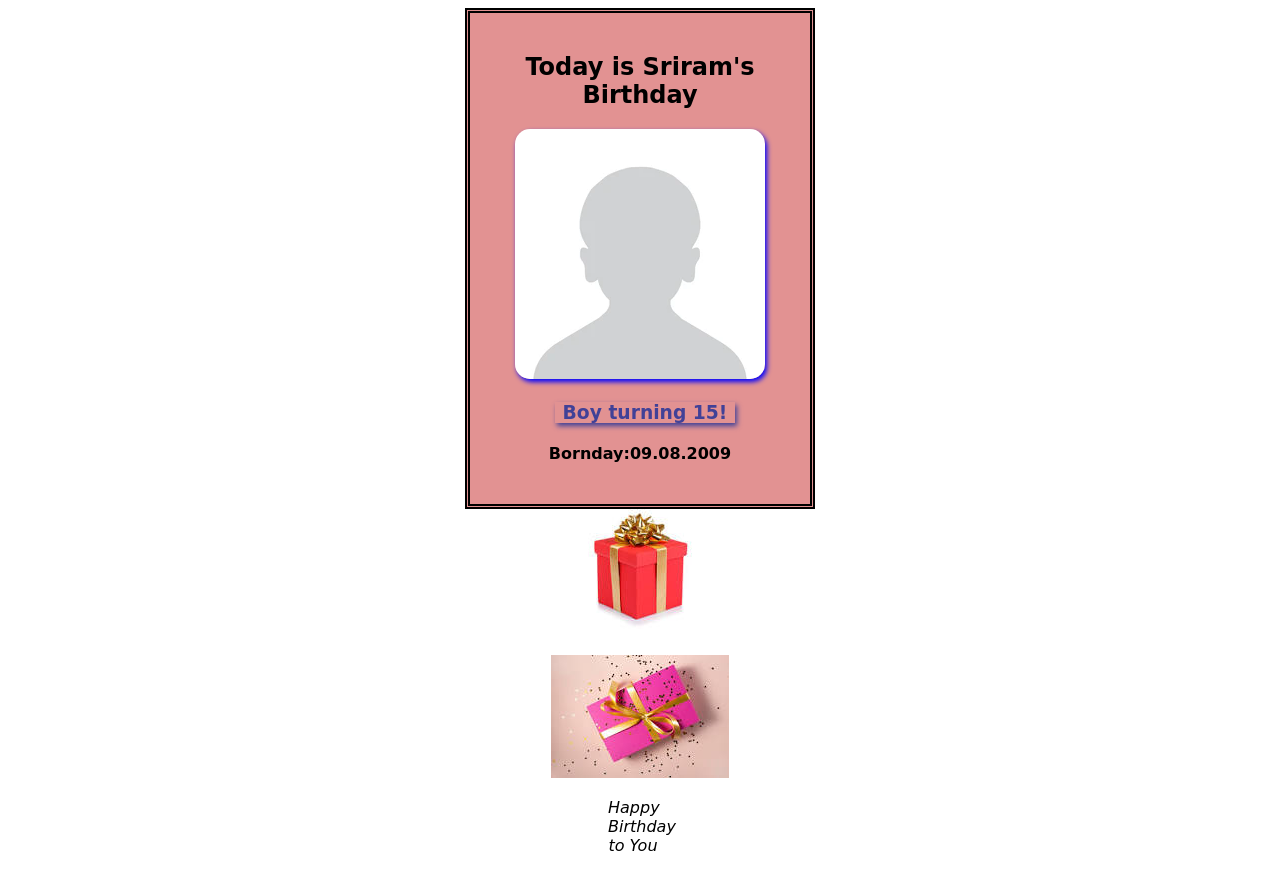
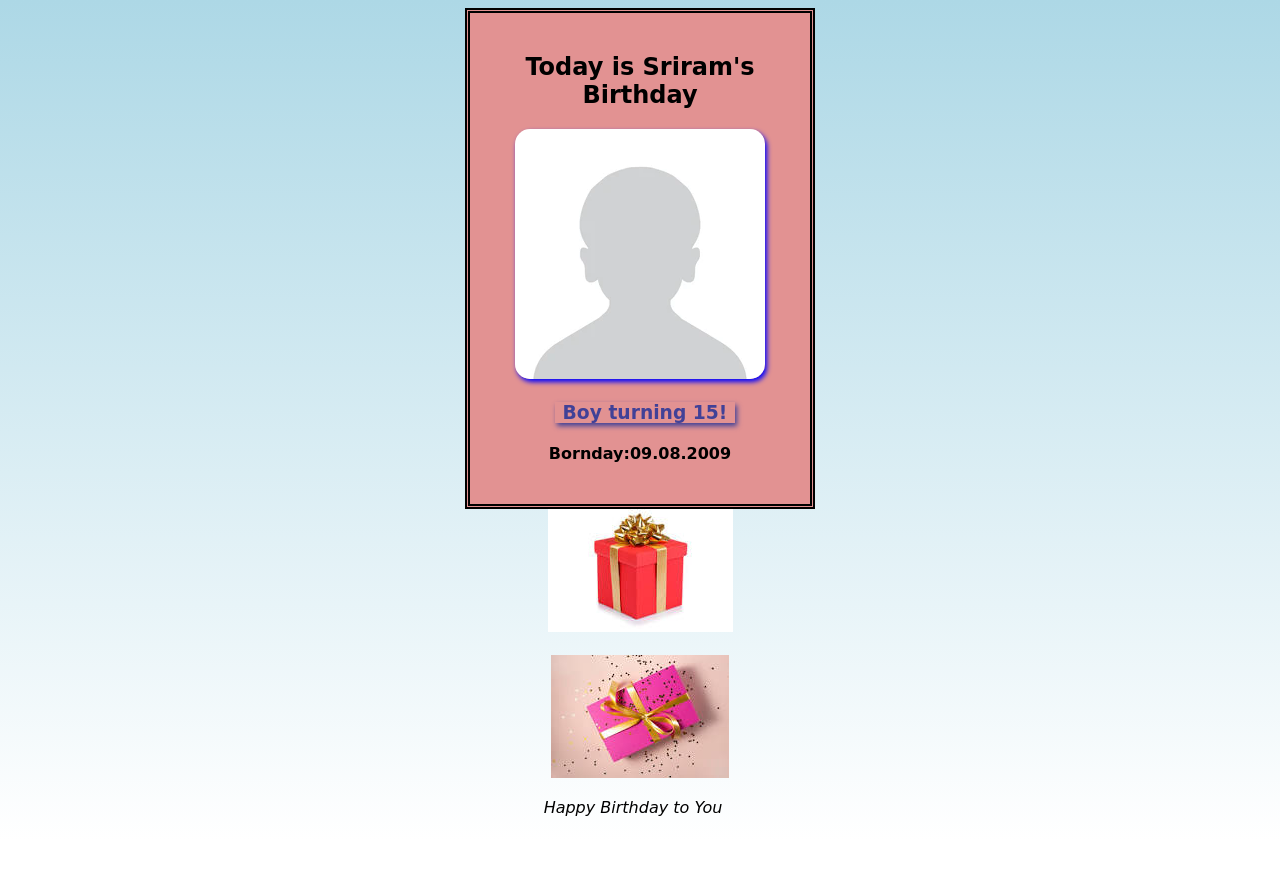
Before and after one commit to priyavarshini-mediwave/BirthdayGift, a plain HTML site: page app/index.html in a window 1280 px wide. After the commit the page ends 841 px from the top, so only its background shows below. Drawn offline with Linux system fonts and the light colour scheme; a web font is replaced by a local one.

```diff
--- a/app/style.css
+++ b/app/style.css
@@ -1,6 +1,7 @@
 body {
   align-content: center;
   font-family: "Happy Monkey", cursive;
+  background: linear-gradient(lightblue, white);
 }
 .heading {
   color: rgb(65, 65, 151);
@@ -45,8 +46,7 @@
 }
 #footer {
   font-style: italic;
-  width: 50px;
-  margin-left: 600px;
-
+  width: 100%;
+  margin-left: -7px;
   text-align: center;
 }
```
Also changed, not shown: 1 other file.
